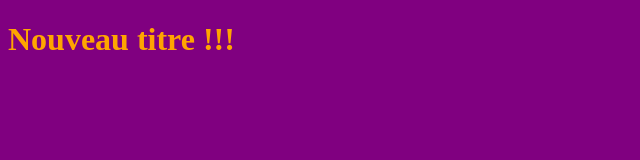
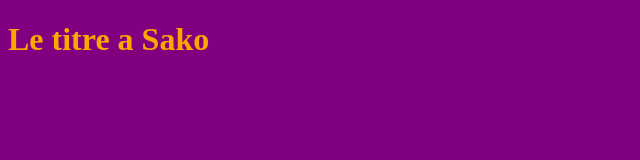
Before and after one commit to wallas938/git-playground, a plain HTML site: page index.html in a window 1280 px wide. Shown: the whole page, without its empty margins (0-640 px from the left). Drawn offline with Linux system fonts and the light colour scheme.

Commit message:
Sako a ajouté un nouveau titre

```diff
--- a/index.html
+++ b/index.html
@@ -8,7 +8,7 @@
 </head>
 <body style="background-color: purple;">
 	<h1 style="color: orange;">
-		Nouveau titre !!!
+		Le titre a Sako
 	</h1>
 	<script type="text/javascript" src="script.js"></script>
 </body>
```
